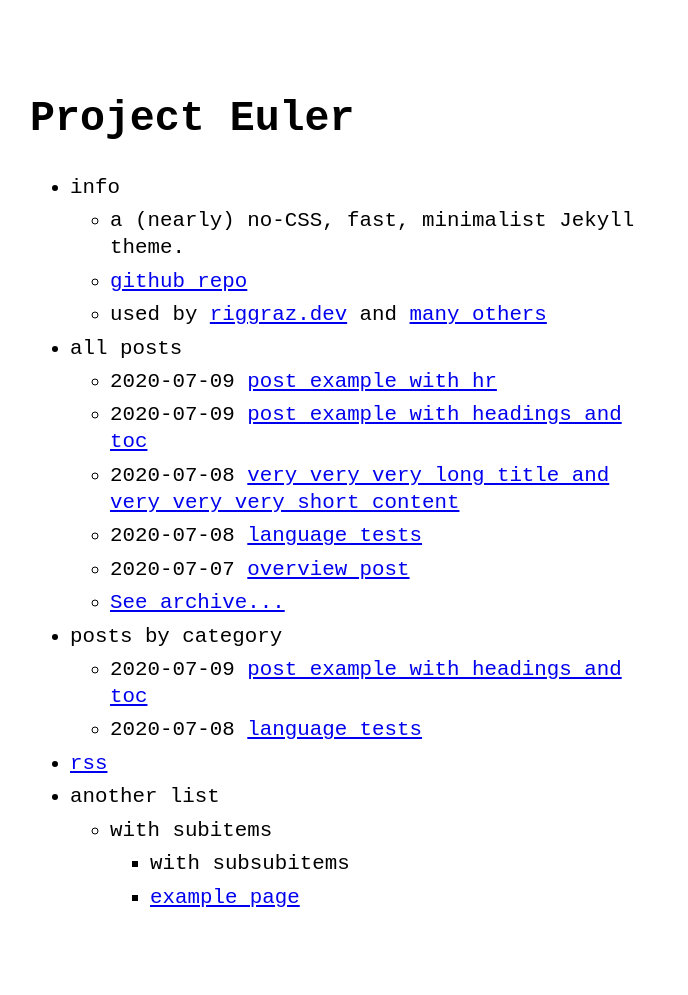
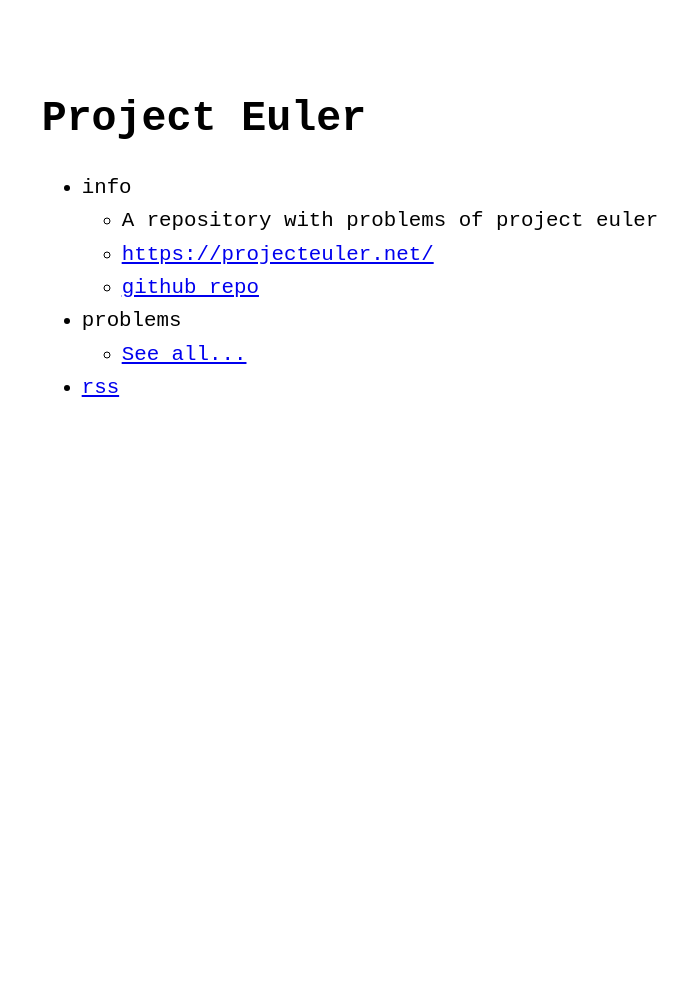
Before and after one commit to RigobertoCanseco/project-euler-programs, a Jekyll site: the page built from index.md, in a window 1280 px wide. Shown: the whole page, without its empty margins (290-978 px from the left). Built offline with Jekyll 4.4.1, drawn with Linux system fonts in a browser that asks for light colours; after the commit the page ends 900 px from its top, so only the background shows below that.

Commit message:
add config

```diff
--- a/_config.yml
+++ b/_config.yml
@@ -2,7 +2,7 @@
 author: Rigoberto Canseco # name of site's author
 email: rigobertocanseco@gmail.com # email of site's author
 url: https://rigobertocanseco.dev # root address of the site
-baseurl: "/project-euler-programs" # subpath of the site, e.g. "/blog"
+baseurl: "/project-euler-problems" # subpath of the site, e.g. "/blog"
 description: > # description of the site (multiple lines allowed)
   A web site for problems of project euler
 
--- a/_data/menu.yml
+++ b/_data/menu.yml
@@ -4,32 +4,33 @@
 entries:
   - title: info
     entries:
-      - title: a (nearly) no-CSS, fast, minimalist Jekyll theme.
+      - title: A repository with problems of project euler
+      - title: https://projecteuler.net/
+        url: https://projecteuler.net/
       - title: github repo
-        url: https://github.com/riggraz/no-style-please
-      - title: "used by <a href='https://riggraz.dev'>riggraz.dev</a> and <a href='https://github.com/riggraz/no-style-please/network/dependents'>many others</a>"
+        url: https://github.com/rigobertocanseco/project-euler-problems
 
-  - title: all posts
+  - title: problems
     post_list:
-      limit: 5
+      limit: 0
       show_more: true
-      show_more_text: See archive...
-      show_more_url: archive.html
+      show_more_text: See all...
+      show_more_url: problems.html
 
-  - title: posts by category
-    post_list:
-      category: example2
-      show_more: true
-      show_more_text: See more posts...
-      show_more_url: example2-archive.html
+#  - title: posts by category
+#    post_list:
+#      category: example2
+#      show_more: true
+#      show_more_text: See more posts...
+#      show_more_url: example2-problems.html
 
   - title: rss
     url: feed.xml
 
-  - title: another list
-    entries:
-      - title: with subitems
-        entries:
-          - title: with subsubitems
-          - title: example page
-            url: about
+#  - title: another list
+#    entries:
+#      - title: with subitems
+#        entries:
+#          - title: with subsubitems
+#          - title: example page
+#            url: about
--- a/archive.md
+++ /dev/null
@@ -1,4 +0,0 @@
----
-layout: archive
-title: Archive
----
--- /dev/null
+++ b/problem.md
@@ -0,0 +1,4 @@
+---
+layout: problem
+title: Problems
+---
```
Also changed, not shown: _layouts/problems.html (renamed from _layouts/archive.html).
